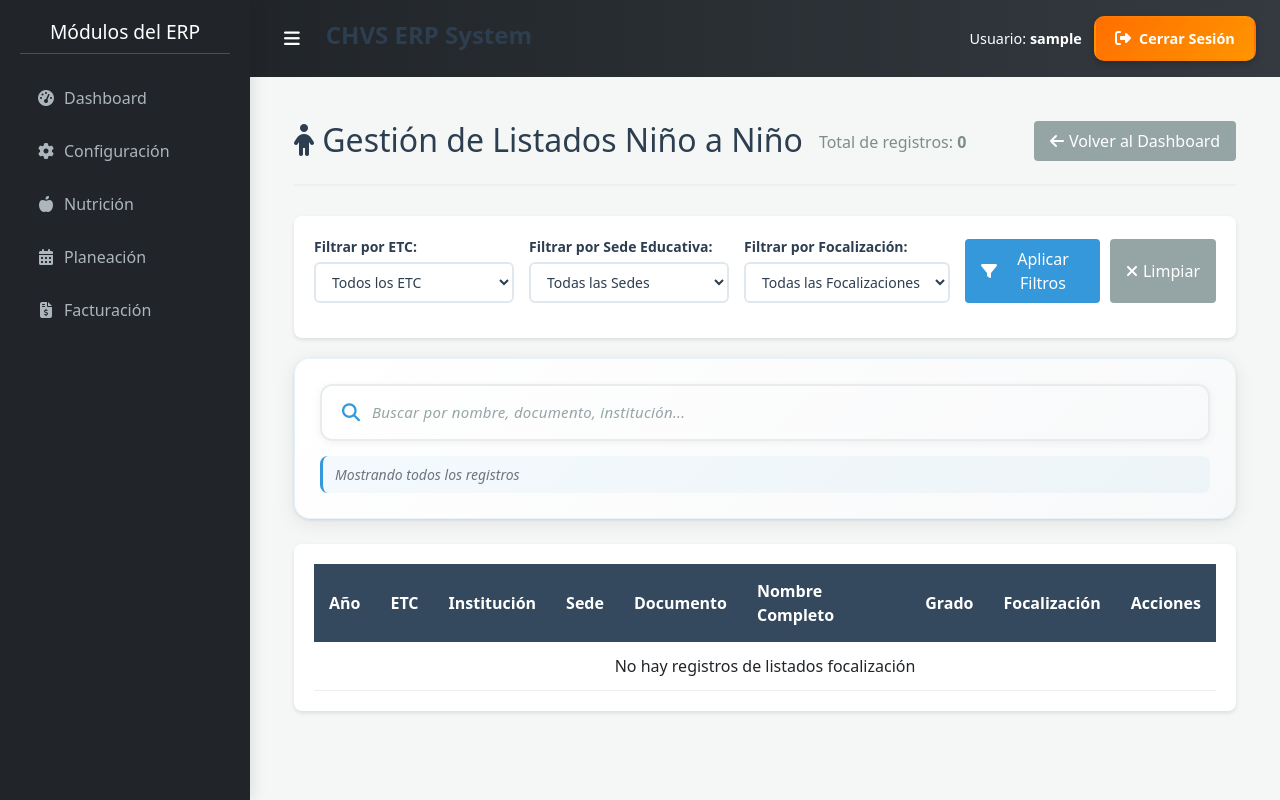
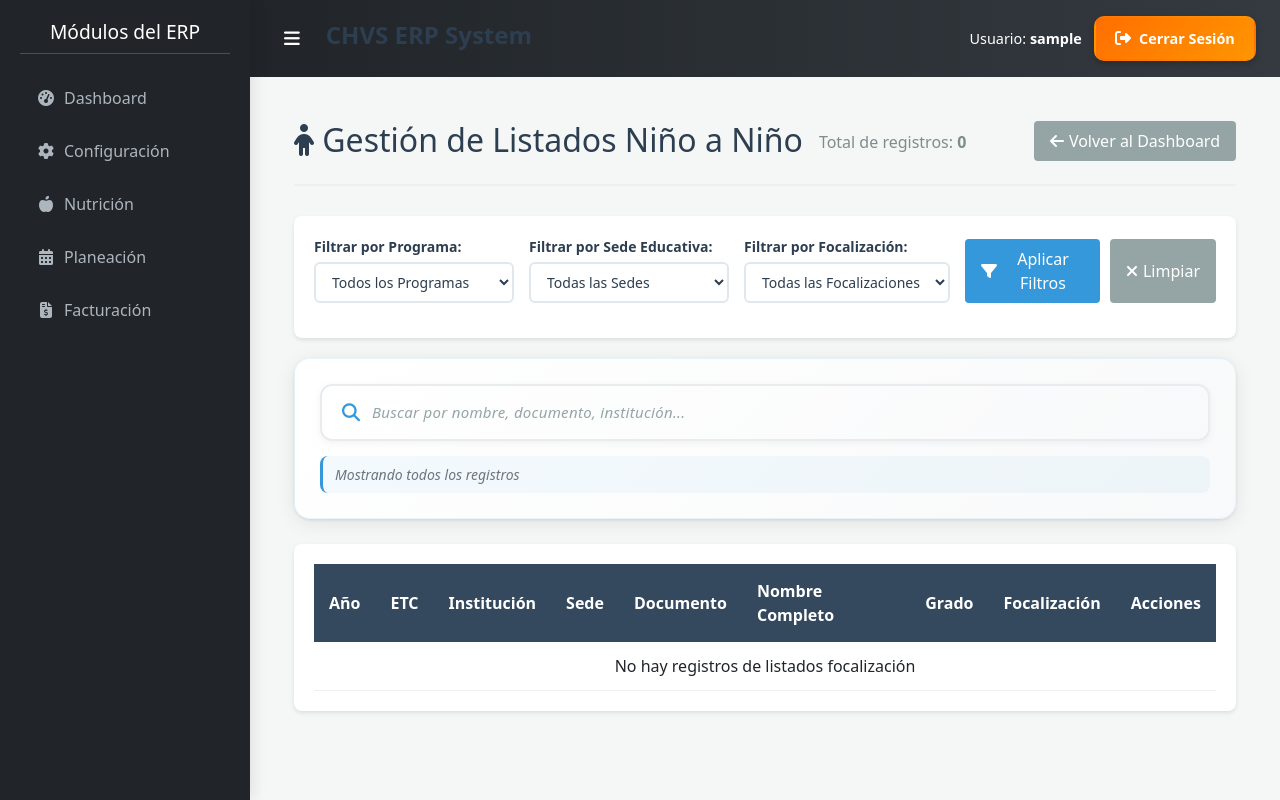
Before and after one commit to erpplaneacion-eng/ERP_CHVS, a Django app: page /facturacion/lista-listados/ in a window 1280 px wide. Run offline with Django 5.2, Linux system fonts and the light colour scheme; the visitor is signed in with stand-in values (Sample User, id 1); data that the repository does not hold is empty; parts of the project's set-up code (start-up, migrations or seed data) failed here and were passed over; some libraries are stand-ins or nearby versions.

Commit message:
juste campo focalizaicion rn vista de lisado mniños

```diff
--- a/erp_chvs/facturacion/views.py
+++ b/erp_chvs/facturacion/views.py
@@ -483,17 +483,16 @@ def lista_listados(request):
     """Vista para listar y gestionar listados de focalización con filtros"""
 
     # Obtener parámetros de filtro
-    etc_filter = request.GET.get('etc', '').strip()
+    programa_filter_id = request.GET.get('programa', '').strip()
     sede_filter = request.GET.get('sede', '').strip()
     focalizacion_filter = request.GET.get('focalizacion', '').strip()
 
     # Query base
     listados = ListadosFocalizacion.objects.all().order_by('-fecha_creacion')
 
-
     # Aplicar filtros
-    if etc_filter:
-        listados = listados.filter(etc__icontains=etc_filter)
+    if programa_filter_id:
+        listados = listados.filter(programa_id=programa_filter_id)
 
     if sede_filter:
         listados = listados.filter(sede__icontains=sede_filter)
@@ -502,178 +501,85 @@ def lista_listados(request):
         listados = listados.filter(focalizacion=focalizacion_filter)
 
     # Paginación
-    paginator = Paginator(listados, 15)  # 20 registros por página
+    paginator = Paginator(listados, 15)  # 15 registros por página
     page_number = request.GET.get('page')
     page_obj = paginator.get_page(page_number)
 
     # Obtener valores únicos para filtros
-    etc_values = ListadosFocalizacion.objects.values_list('etc', flat=True).distinct().order_by('etc')
+    programas = Programa.objects.all().order_by('municipio__nombre_municipio', 'programa')
     sede_values = ListadosFocalizacion.objects.values_list('sede', flat=True).distinct().order_by('sede')
     focalizacion_values = ListadosFocalizacion.objects.values_list('focalizacion', flat=True).distinct().order_by('focalizacion')
 
+    # Lógica para Sedes Faltantes
+    sedes_faltantes = []
+    total_sedes_faltantes = 0
+    grados_disponibles = []
+    filtros_aplicados = {
+        'programa': programa_filter_id,
+        'sede': sede_filter,
+        'focalizacion': focalizacion_filter,
+        'programa_nombre': ''
+    }
 
-    # Obtener sedes faltantes y grados disponibles (solo si hay filtro ETC aplicado)
-    sedes_faltantes = []
-    grados_disponibles = []
-    if etc_filter:
-        # Optimización: Obtener sedes válidas del catálogo primero (más eficiente)
-        sedes_catalogo_etc = set(
-            SedesEducativas.objects.filter(
-                codigo_ie__id_municipios__nombre_municipio__icontains=etc_filter
-            ).values_list('nombre_sede_educativa', flat=True).distinct()
-        )
+    if programa_filter_id:
+        try:
+            programa_seleccionado = Programa.objects.get(id=programa_filter_id)
+            filtros_aplicados['programa_nombre'] = programa_seleccionado.programa
+            etc_filter = programa_seleccionado.municipio.nombre_municipio
 
-        # LÓGICA MEJORADA: Filtrar por focalización si está especificada
-        if focalizacion_filter:
-            # Caso 1: Filtro de focalización específico
-            # Sedes que tienen registros PARA ESTA FOCALIZACIÓN
-            sedes_con_registros_etc = set(
-                ListadosFocalizacion.objects.filter(
-                    etc__icontains=etc_filter,
-                    focalizacion=focalizacion_filter
-                ).values_list('sede', flat=True).distinct()
+            # El resto de la lógica de sedes faltantes funciona con etc_filter
+            sedes_catalogo_etc = set(
+                SedesEducativas.objects.filter(
+                    codigo_ie__id_municipios__nombre_municipio__icontains=etc_filter
+                ).values_list('nombre_sede_educativa', flat=True).distinct()
             )
 
-            # Sedes faltantes para esta focalización específica
-            sedes_sin_registros = list(sedes_catalogo_etc - sedes_con_registros_etc)
-
-            # Crear estructura con detalle de focalizaciones faltantes
-            sedes_faltantes = []
-            for sede in sedes_sin_registros:
-                sedes_faltantes.append({
-                    'sede': sede,
-                    'focalizaciones_faltantes': [focalizacion_filter]
-                })
-        else:
-            # Caso 2: Sin filtro de focalización - mostrar todas las focalizaciones faltantes por sede
-            # Obtener todas las focalizaciones existentes para este ETC
-            focalizaciones_existentes_etc = set(
-                ListadosFocalizacion.objects.filter(
-                    etc__icontains=etc_filter
-                ).values_list('focalizacion', flat=True).distinct()
-            )
-
-            # Para cada sede del catálogo, verificar qué focalizaciones le faltan
-            sedes_faltantes = []
-            for sede in sedes_catalogo_etc:
-                # Focalizaciones que tiene esta sede
-                focalizaciones_sede = set(
+            if focalizacion_filter:
+                sedes_con_registros_etc = set(
                     ListadosFocalizacion.objects.filter(
-                        etc__icontains=etc_filter,
-                        sede=sede
+                        programa_id=programa_filter_id,
+                        focalizacion=focalizacion_filter
+                    ).values_list('sede', flat=True).distinct()
+                )
+                sedes_sin_registros = list(sedes_catalogo_etc - sedes_con_registros_etc)
+                for sede in sedes_sin_registros:
+                    sedes_faltantes.append({
+                        'sede': sede,
+                        'focalizaciones_faltantes': [focalizacion_filter]
+                    })
+            else:
+                focalizaciones_existentes_programa = set(
+                    ListadosFocalizacion.objects.filter(
+                        programa_id=programa_filter_id
                     ).values_list('focalizacion', flat=True).distinct()
                 )
+                for sede in sedes_catalogo_etc:
+                    focalizaciones_sede = set(
+                        ListadosFocalizacion.objects.filter(
+                            programa_id=programa_filter_id,
+                            sede=sede
+                        ).values_list('focalizacion', flat=True).distinct()
+                    )
+                    focalizaciones_faltantes = focalizaciones_existentes_programa - focalizaciones_sede
+                    if focalizaciones_faltantes:
+                        sedes_faltantes.append({
+                            'sede': sede,
+                            'focalizaciones_faltantes': sorted(list(focalizaciones_faltantes))
+                        })
+            total_sedes_faltantes = len(sedes_faltantes)
 
-                # Focalizaciones que le faltan a esta sede
-                focalizaciones_faltantes = focalizaciones_existentes_etc - focalizaciones_sede
-
-                # Solo agregar si le faltan focalizaciones
-                if focalizaciones_faltantes:
-                    sedes_faltantes.append({
-                        'sede': sede,
-                        'focalizaciones_faltantes': sorted(list(focalizaciones_faltantes))
-                    })
-
-        # Obtener sedes con registros (para grados disponibles)
-        # Usamos el filtro de focalización si existe, sino todas las sedes del ETC
-        query_sedes_registros = ListadosFocalizacion.objects.filter(etc__icontains=etc_filter)
-        if focalizacion_filter:
-            query_sedes_registros = query_sedes_registros.filter(focalizacion=focalizacion_filter)
-
-        sedes_con_registros_etc = set(query_sedes_registros.values_list('sede', flat=True).distinct())
-
-        if sedes_con_registros_etc:
-            # --- INICIO DE OPTIMIZACIÓN (EVITAR N+1) ---
-            from principal.models import NivelGradoEscolar
-            from collections import defaultdict
-
-            # 1. Obtener todos los grados únicos para las sedes filtradas en una sola consulta
-            registros_grados = ListadosFocalizacion.objects.filter(
-                etc__icontains=etc_filter,
-                sede__in=sedes_con_registros_etc
-            ).values('sede', 'grado_grupos').distinct()
-
-            # 2. Agrupar grados por sede y extraer grados base
-            grados_por_sede = defaultdict(set)
-            todos_los_grados_base = set()
-            for registro in registros_grados:
-                if registro['grado_grupos']:
-                    grado_base = _extraer_grado_base(str(registro['grado_grupos']))
-                    if grado_base:
-                        grados_por_sede[registro['sede']].add(grado_base)
-                        todos_los_grados_base.add(grado_base)
-
-            # 3. Obtener todos los mapeos de nivel-grado en una sola consulta
-            mapeo_niveles = {
-                nivel.grados_sedes: nivel.nivel_escolar_uapa.nivel_escolar_uapa
-                for nivel in NivelGradoEscolar.objects.filter(grados_sedes__in=todos_los_grados_base).select_related('nivel_escolar_uapa')
-            }
-
-            # 4. Procesar los datos en memoria
-            sedes_disponibles = []
-            for sede, grados_sede in grados_por_sede.items():
-                grados_mapeados = {}
-                grados_sin_nivel = []
-
-                for grado in grados_sede:
-                    nivel_nombre = mapeo_niveles.get(grado)
-                    if nivel_nombre:
-                        if nivel_nombre not in grados_mapeados:
-                            grados_mapeados[nivel_nombre] = []
-                        grados_mapeados[nivel_nombre].append({
-                            'grado': grado,
-                            'descripcion': f"{grado} - {nivel_nombre}"
-                        })
-                    else:
-                        nivel_manual = _mapear_grado_a_nivel_manual(grado)
-                        if nivel_manual:
-                            if nivel_manual not in grados_mapeados:
-                                grados_mapeados[nivel_manual] = []
-                            grados_mapeados[nivel_manual].append({
-                                'grado': grado,
-                                'descripcion': f"Grado {grado} - {nivel_manual} (mapeo manual)"
-                            })
-                        else:
-                            grados_sin_nivel.append({
-                                'grado': grado,
-                                'descripcion': f"Grado {grado} (sin nivel asignado)"
-                            })
-
-                grados_ordenados = []
-                for nivel, grados in sorted(grados_mapeados.items()):
-                    grados_ordenados.append({
-                        'nivel': nivel,
-                        'grados': sorted(grados, key=lambda x: x['grado'])
-                    })
-
-                if grados_sin_nivel:
-                    grados_ordenados.append({
-                        'nivel': 'Grados Especiales',
-                        'grados': sorted(grados_sin_nivel, key=lambda x: x['grado'])
-                    })
-
-                sedes_disponibles.append({
-                    'sede': sede,
-                    'grados': grados_ordenados,
-                    'total_grados': len(grados_sede)
-                })
-
-            grados_disponibles = sedes_disponibles
-            # --- FIN DE OPTIMIZACIÓN ---
+        except Programa.DoesNotExist:
+            pass # No hacer nada si el programa no existe
 
     context = {
         'listados': page_obj,
         'total_listados': listados.count(),
-        'etc_values': etc_values,
+        'programas': programas,
         'sede_values': sede_values,
         'focalizacion_values': focalizacion_values,
-        'filtros_aplicados': {
-            'etc': etc_filter,
-            'sede': sede_filter,
-            'focalizacion': focalizacion_filter,
-        },
+        'filtros_aplicados': filtros_aplicados,
         'sedes_faltantes': sedes_faltantes,
-        'total_sedes_faltantes': len(sedes_faltantes),
+        'total_sedes_faltantes': total_sedes_faltantes,
         'grados_disponibles': grados_disponibles,
     }
 
--- a/erp_chvs/templates/facturacion/lista_listados.html
+++ b/erp_chvs/templates/facturacion/lista_listados.html
@@ -21,11 +21,11 @@
         <form method="GET" class="filters-form">
             <div class="filter-row">
                 <div class="filter-group">
-                    <label for="etc">Filtrar por ETC:</label>
-                    <select name="etc" id="etc">
-                        <option value="">Todos los ETC</option>
-                        {% for etc_val in etc_values %}
-                        <option value="{{ etc_val }}" {% if filtros_aplicados.etc == etc_val %}selected{% endif %}>{{ etc_val }}</option>
+                    <label for="programa">Filtrar por Programa:</label>
+                    <select name="programa" id="programa">
+                        <option value="">Todos los Programas</option>
+                        {% for prog in programas %}
+                        <option value="{{ prog.id }}" {% if filtros_aplicados.programa == prog.id|stringformat:"s" %}selected{% endif %}>{{ prog.programa }}</option>
                         {% endfor %}
                     </select>
                 </div>
@@ -134,10 +134,10 @@
             <ul class="pagination">
                 {% if listados.has_previous %}
                     <li class="page-item">
-                        <a class="page-link" href="?page=1{% if filtros_aplicados.etc %}&etc={{ filtros_aplicados.etc }}{% endif %}{% if filtros_aplicados.sede %}&sede={{ filtros_aplicados.sede }}{% endif %}">Primera</a>
+                        <a class="page-link" href="?page=1{% if filtros_aplicados.programa %}&programa={{ filtros_aplicados.programa }}{% endif %}{% if filtros_aplicados.sede %}&sede={{ filtros_aplicados.sede }}{% endif %}">Primera</a>
                     </li>
                     <li class="page-item">
-                        <a class="page-link" href="?page={{ listados.previous_page_number }}{% if filtros_aplicados.etc %}&etc={{ filtros_aplicados.etc }}{% endif %}{% if filtros_aplicados.sede %}&sede={{ filtros_aplicados.sede }}{% endif %}">Anterior</a>
+                        <a class="page-link" href="?page={{ listados.previous_page_number }}{% if filtros_aplicados.programa %}&programa={{ filtros_aplicados.programa }}{% endif %}{% if filtros_aplicados.sede %}&sede={{ filtros_aplicados.sede }}{% endif %}">Anterior</a>
                     </li>
                 {% endif %}
 
@@ -149,10 +149,10 @@
 
                 {% if listados.has_next %}
                     <li class="page-item">
-                        <a class="page-link" href="?page={{ listados.next_page_number }}{% if filtros_aplicados.etc %}&etc={{ filtros_aplicados.etc }}{% endif %}{% if filtros_aplicados.sede %}&sede={{ filtros_aplicados.sede }}{% endif %}">Siguiente</a>
+                        <a class="page-link" href="?page={{ listados.next_page_number }}{% if filtros_aplicados.programa %}&programa={{ filtros_aplicados.programa }}{% endif %}{% if filtros_aplicados.sede %}&sede={{ filtros_aplicados.sede }}{% endif %}">Siguiente</a>
                     </li>
                     <li class="page-item">
-                        <a class="page-link" href="?page={{ listados.paginator.num_pages }}{% if filtros_aplicados.etc %}&etc={{ filtros_aplicados.etc }}{% endif %}{% if filtros_aplicados.sede %}&sede={{ filtros_aplicados.sede }}{% endif %}">Última</a>
+                        <a class="page-link" href="?page={{ listados.paginator.num_pages }}{% if filtros_aplicados.programa %}&programa={{ filtros_aplicados.programa }}{% endif %}{% if filtros_aplicados.sede %}&sede={{ filtros_aplicados.sede }}{% endif %}">Última</a>
                     </li>
                 {% endif %}
             </ul>
@@ -161,12 +161,12 @@
     {% endif %}
 
     <!-- Tarjeta de sedes faltantes -->
-    {% if filtros_aplicados.etc and total_sedes_faltantes > 0 %}
+    {% if filtros_aplicados.programa and total_sedes_faltantes > 0 %}
     <div class="missing-sedes-card">
         <div class="card-header-missing">
             <h3><i class="fas fa-exclamation-triangle"></i> Sedes Sin Registros</h3>
             <p>
-                Para ETC: <strong>{{ filtros_aplicados.etc }}</strong>
+                Para el programa: <strong>{{ filtros_aplicados.programa_nombre }}</strong>
                 {% if filtros_aplicados.focalizacion %}
                 | Focalización: <strong>{{ filtros_aplicados.focalizacion }}</strong>
                 {% endif %}
@@ -188,7 +188,7 @@
                         </div>
                         {% endif %}
                     </div>
-                    <button class="btn btn-sm btn-success" onclick="transferirGradosDesdeSede('{{ sede_info.sede }}', '{{ filtros_aplicados.etc }}', {{ grados_disponibles|safe }}, '{{ filtros_aplicados.focalizacion }}')" title="Transferir grados">
+                    <button class="btn btn-sm btn-success" onclick="transferirGradosDesdeSede('{{ sede_info.sede }}', '{{ filtros_aplicados.programa }}', {{ grados_disponibles|safe }}, '{{ filtros_aplicados.focalizacion }}')" title="Transferir grados">
                         <i class="fas fa-exchange-alt"></i> Transferir Grados
                     </button>
                 </div>
@@ -196,12 +196,12 @@
             </div>
         </div>
     </div>
-    {% elif filtros_aplicados.etc and total_sedes_faltantes == 0 %}
+    {% elif filtros_aplicados.programa and total_sedes_faltantes == 0 %}
     <div class="complete-sedes-card">
         <div class="card-header-complete">
             <h3><i class="fas fa-check-circle"></i> Sedes Completas</h3>
             <p>
-                Todas las sedes del ETC <strong>{{ filtros_aplicados.etc }}</strong>
+                Todas las sedes del programa <strong>{{ filtros_aplicados.programa_nombre }}</strong>
                 {% if filtros_aplicados.focalizacion %}
                 para la focalización <strong>{{ filtros_aplicados.focalizacion }}</strong>
                 {% endif %}
```
